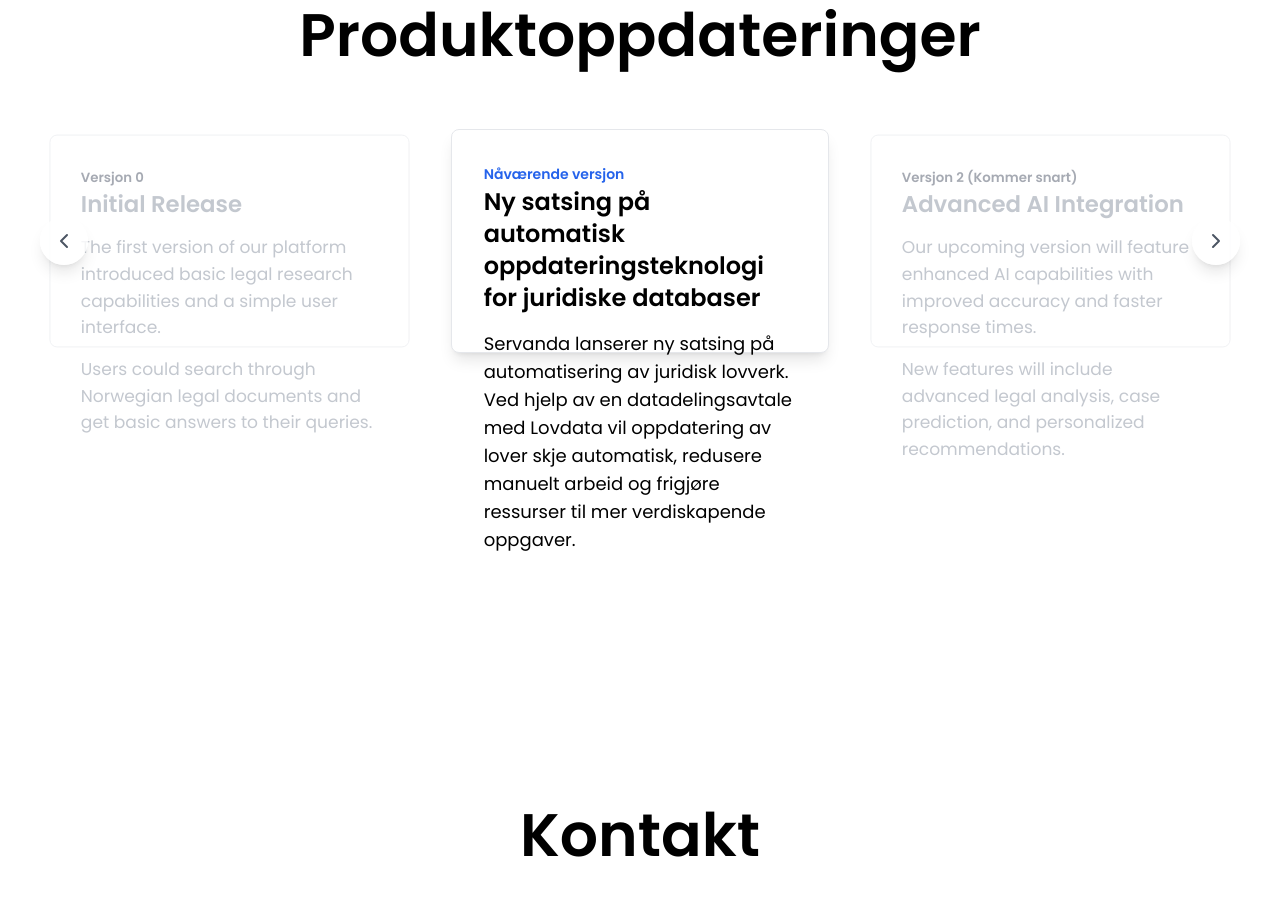
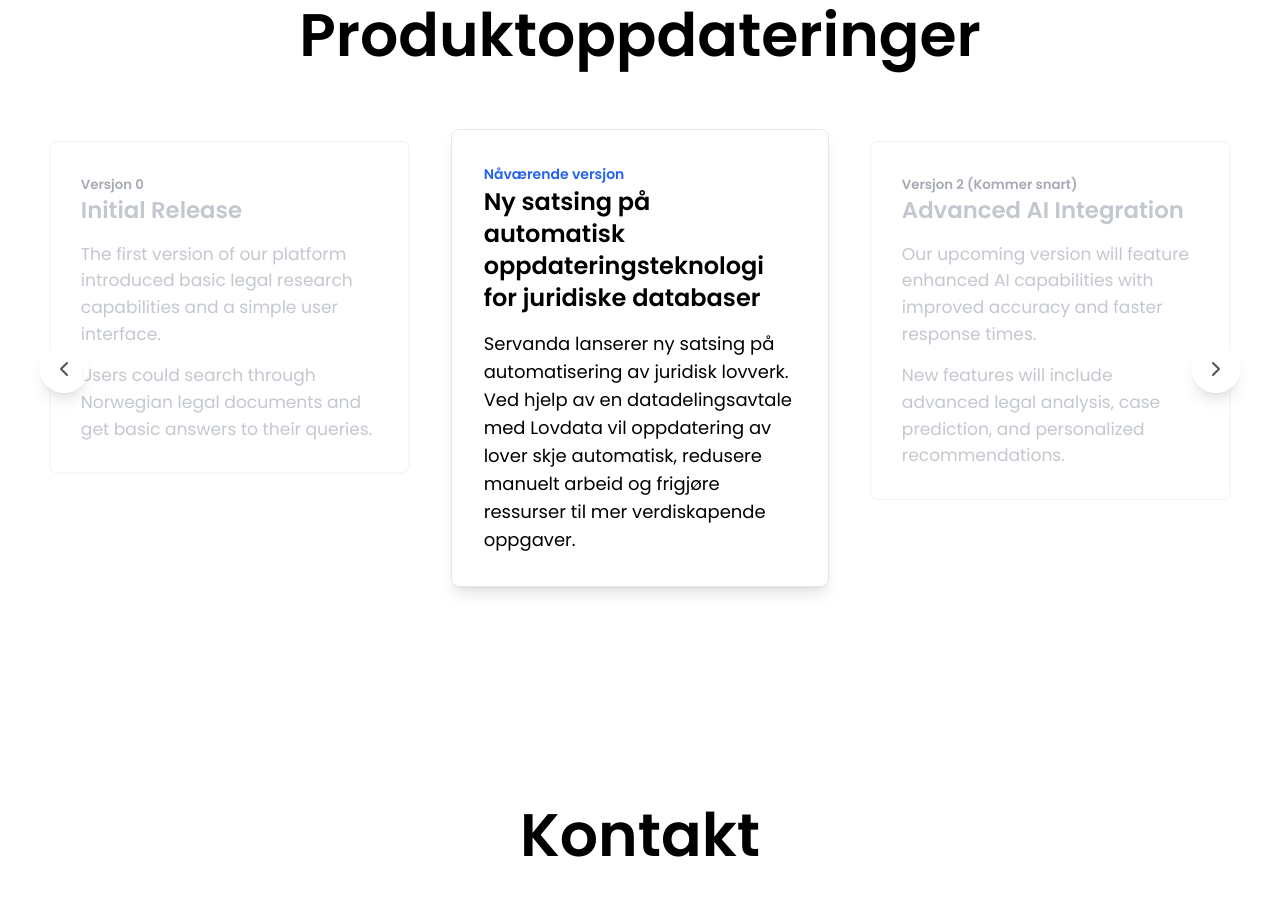
Before and after one commit to tamasvicze/servanda-redesign, a Next.js app: page / in a window 1280 px wide. Shown: the part 4440-5352 px from the top of the page. Built offline with nearby package versions, Linux system fonts and the light colour scheme; no server answers.

Commit message:
Fixed news boxes text flowing out on laptop sizes

```diff
--- a/app/page.tsx
+++ b/app/page.tsx
@@ -609,76 +609,54 @@
             {/* Desktop Layout */}
             <div className="hidden md:flex items-center justify-center gap-8 relative px-12 md:px-0">
               {/* Version 0 Box */}
-              <div className={`w-[45%] h-[calc(100vh-36rem)] transition-all duration-300 ${
+              <div className={`w-[45%] min-h-[320px] md:min-h-[400px] lg:min-h-[480px] max-h-[60vh] md:max-h-[65vh] lg:max-h-[70vh] transition-all duration-300 ${
                 activeVersion === 0 ? 'opacity-100 scale-100' : 'opacity-60 scale-95'
               }`}>
-                <div className={`bg-white border border-gray-200 rounded-lg p-8 h-full transition-all duration-300 ${
+                <div className={`bg-white border border-gray-200 rounded-lg p-8 h-full flex flex-col transition-all duration-300 ${
                   activeVersion === 0 ? 'shadow-lg' : ''
                 }`}>
                   <div className="mb-4">
-                    <span className={`text-sm font-semibold ${activeVersion === 0 ? 'text-blue-600' : 'text-gray-500'}`}>
-                      {newsT("version0")}
-                    </span>
-                    <h3 className={`text-xl md:text-2xl font-bold ${activeVersion === 0 ? 'text-black' : 'text-gray-400'}`}>
-                      Initial Release
-                    </h3>
+                    <span className={`text-sm font-semibold ${activeVersion === 0 ? 'text-blue-600' : 'text-gray-500'}`}>{newsT("version0")}</span>
+                    <h3 className={`text-xl md:text-2xl font-bold ${activeVersion === 0 ? 'text-black' : 'text-gray-400'}`}>Initial Release</h3>
                   </div>
-                  <div className="space-y-4">
-                    <p className={`text-base md:text-lg ${activeVersion === 0 ? 'text-black' : 'text-gray-400'}`}>
-                      The first version of our platform introduced basic legal research capabilities and a simple user interface.
-                    </p>
-                    <p className={`text-base md:text-lg ${activeVersion === 0 ? 'text-black' : 'text-gray-400'}`}>
-                      Users could search through Norwegian legal documents and get basic answers to their queries.
-                    </p>
+                  <div className="space-y-4 overflow-y-auto flex-1 flex flex-col">
+                    <p className={`text-base md:text-lg ${activeVersion === 0 ? 'text-black' : 'text-gray-400'}`}>The first version of our platform introduced basic legal research capabilities and a simple user interface.</p>
+                    <p className={`text-base md:text-lg ${activeVersion === 0 ? 'text-black' : 'text-gray-400'}`}>Users could search through Norwegian legal documents and get basic answers to their queries.</p>
                   </div>
                 </div>
               </div>
 
               {/* Version 1 Box (Current) */}
-              <div className={`w-[45%] h-[calc(100vh-36rem)] transition-all duration-300 ${
+              <div className={`w-[45%] min-h-[320px] md:min-h-[400px] lg:min-h-[480px] max-h-[60vh] md:max-h-[65vh] lg:max-h-[70vh] transition-all duration-300 ${
                 activeVersion === 1 ? 'opacity-100 scale-100' : 'opacity-60 scale-95'
               }`}>
-                <div className={`bg-white border border-gray-200 rounded-lg p-8 h-full transition-all duration-300 ${
+                <div className={`bg-white border border-gray-200 rounded-lg p-8 h-full flex flex-col transition-all duration-300 ${
                   activeVersion === 1 ? 'shadow-lg' : ''
                 }`}>
                   <div className="mb-4">
-                    <span className={`text-sm font-semibold ${activeVersion === 1 ? 'text-blue-600' : 'text-gray-500'}`}>
-                      {newsT("version1")}
-                    </span>
-                    <h3 className={`text-xl md:text-2xl font-bold ${activeVersion === 1 ? 'text-black' : 'text-gray-400'}`}>
-                      {newsT("update1title")}
-                    </h3>
+                    <span className={`text-sm font-semibold ${activeVersion === 1 ? 'text-blue-600' : 'text-gray-500'}`}>{newsT("version1")}</span>
+                    <h3 className={`text-xl md:text-2xl font-bold ${activeVersion === 1 ? 'text-black' : 'text-gray-400'}`}>{newsT("update1title")}</h3>
                   </div>
-                  <div className="space-y-4">
-                    <p className={`text-base md:text-lg leading-relaxed ${activeVersion === 1 ? 'text-black' : 'text-gray-400'}`}>
-                      {newsT("update1paragraph1")}
-                    </p>
+                  <div className="space-y-4 overflow-y-auto flex-1 flex flex-col">
+                    <p className={`text-base md:text-lg leading-relaxed ${activeVersion === 1 ? 'text-black' : 'text-gray-400'}`}>{newsT("update1paragraph1")}</p>
                   </div>
                 </div>
               </div>
 
               {/* Version 2 Box */}
-              <div className={`w-[45%] h-[calc(100vh-36rem)] transition-all duration-300 ${
+              <div className={`w-[45%] min-h-[320px] md:min-h-[400px] lg:min-h-[480px] max-h-[60vh] md:max-h-[65vh] lg:max-h-[70vh] transition-all duration-300 ${
                 activeVersion === 2 ? 'opacity-100 scale-100' : 'opacity-60 scale-95'
               }`}>
-                <div className={`bg-white border border-gray-200 rounded-lg p-8 h-full transition-all duration-300 ${
+                <div className={`bg-white border border-gray-200 rounded-lg p-8 h-full flex flex-col transition-all duration-300 ${
                   activeVersion === 2 ? 'shadow-lg' : ''
                 }`}>
                   <div className="mb-4">
-                    <span className={`text-sm font-semibold ${activeVersion === 2 ? 'text-blue-600' : 'text-gray-500'}`}>
-                      {newsT("version2")}
-                    </span>
-                    <h3 className={`text-xl md:text-2xl font-bold ${activeVersion === 2 ? 'text-black' : 'text-gray-400'}`}>
-                      Advanced AI Integration
-                    </h3>
+                    <span className={`text-sm font-semibold ${activeVersion === 2 ? 'text-blue-600' : 'text-gray-500'}`}>{newsT("version2")}</span>
+                    <h3 className={`text-xl md:text-2xl font-bold ${activeVersion === 2 ? 'text-black' : 'text-gray-400'}`}>Advanced AI Integration</h3>
                   </div>
-                  <div className="space-y-4">
-                    <p className={`text-base md:text-lg ${activeVersion === 2 ? 'text-black' : 'text-gray-400'}`}>
-                      Our upcoming version will feature enhanced AI capabilities with improved accuracy and faster response times.
-                    </p>
-                    <p className={`text-base md:text-lg ${activeVersion === 2 ? 'text-black' : 'text-gray-400'}`}>
-                      New features will include advanced legal analysis, case prediction, and personalized recommendations.
-                    </p>
+                  <div className="space-y-4 overflow-y-auto flex-1 flex flex-col">
+                    <p className={`text-base md:text-lg ${activeVersion === 2 ? 'text-black' : 'text-gray-400'}`}>Our upcoming version will feature enhanced AI capabilities with improved accuracy and faster response times.</p>
+                    <p className={`text-base md:text-lg ${activeVersion === 2 ? 'text-black' : 'text-gray-400'}`}>New features will include advanced legal analysis, case prediction, and personalized recommendations.</p>
                   </div>
                 </div>
               </div>
```
